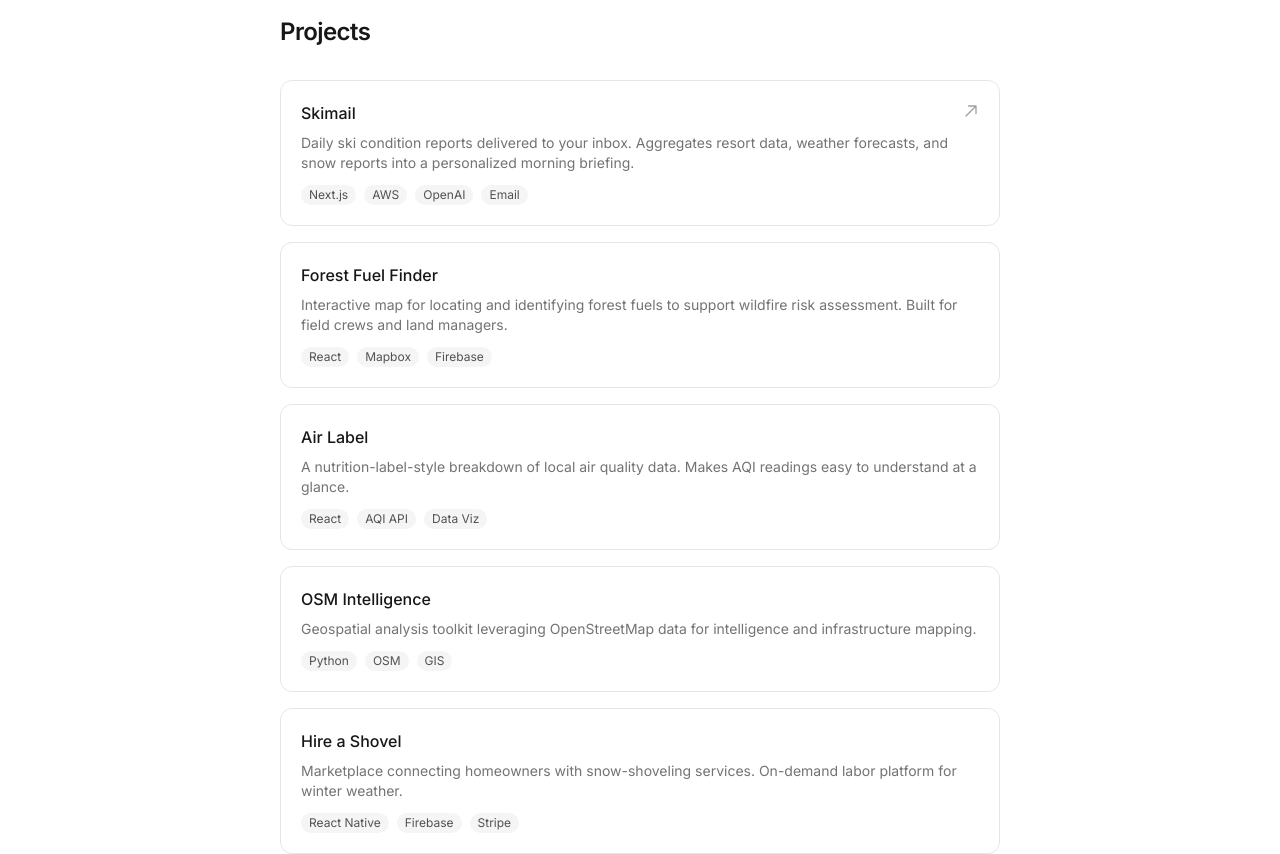
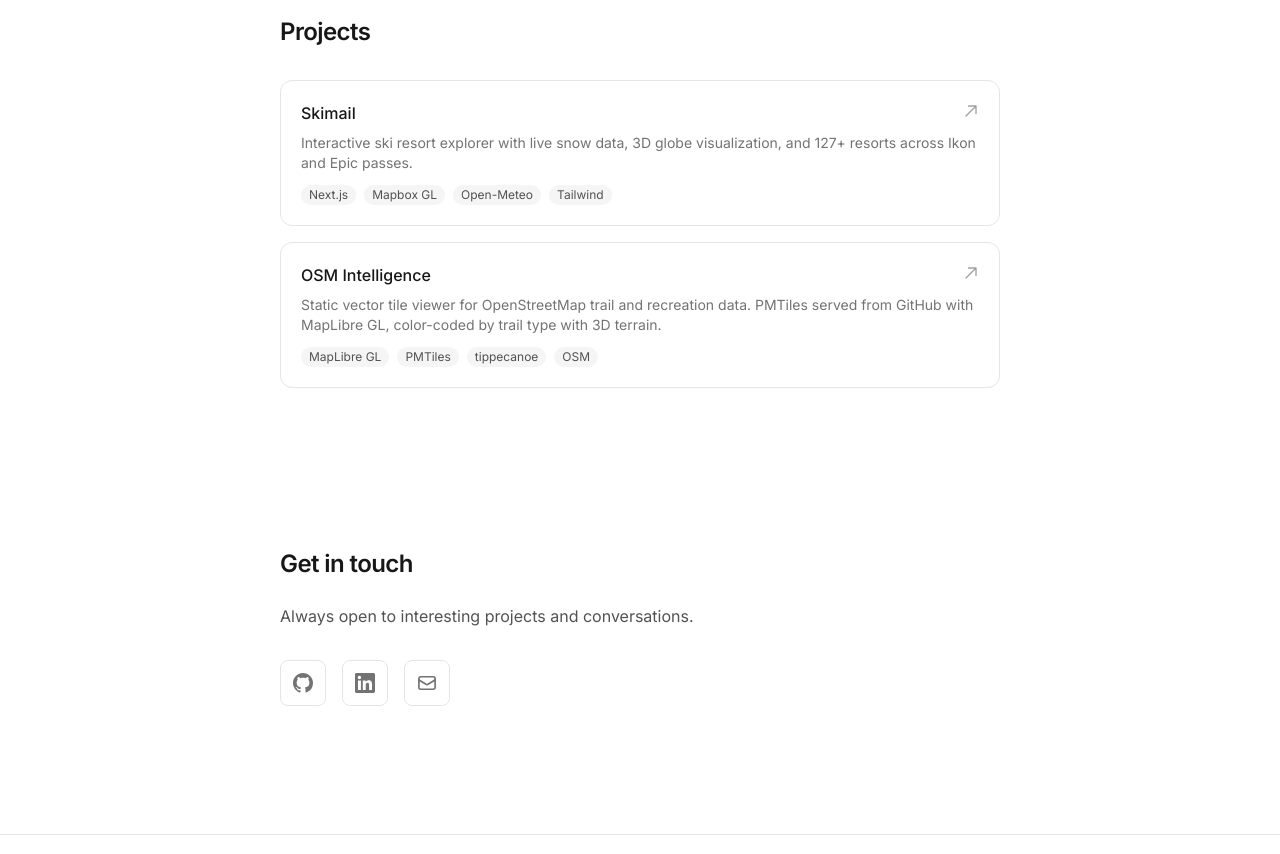
Before and after one commit to macgreene14/macgreene-site, a Next.js app: page / in a window 1280 px wide. Shown: the part 880-1734 px from the top of the page. Built offline with nearby package versions, Linux system fonts and the light colour scheme.

Commit message:
Update projects: Skimail + OSM Intelligence with live links, comment out others

```diff
--- a/src/app/page.tsx
+++ b/src/app/page.tsx
@@ -8,34 +8,35 @@
   {
     title: "Skimail",
     description:
-      "Daily ski condition reports delivered to your inbox. Aggregates resort data, weather forecasts, and snow reports into a personalized morning briefing.",
-    tags: ["Next.js", "AWS", "OpenAI", "Email"],
-    href: "https://skimail.co",
-  },
-  {
-    title: "Forest Fuel Finder",
-    description:
-      "Interactive map for locating and identifying forest fuels to support wildfire risk assessment. Built for field crews and land managers.",
-    tags: ["React", "Mapbox", "Firebase"],
-  },
-  {
-    title: "Air Label",
-    description:
-      "A nutrition-label-style breakdown of local air quality data. Makes AQI readings easy to understand at a glance.",
-    tags: ["React", "AQI API", "Data Viz"],
+      "Interactive ski resort explorer with live snow data, 3D globe visualization, and 127+ resorts across Ikon and Epic passes.",
+    tags: ["Next.js", "Mapbox GL", "Open-Meteo", "Tailwind"],
+    href: "https://macgreene14.github.io/skimail-mvp/",
   },
   {
     title: "OSM Intelligence",
     description:
-      "Geospatial analysis toolkit leveraging OpenStreetMap data for intelligence and infrastructure mapping.",
-    tags: ["Python", "OSM", "GIS"],
+      "Static vector tile viewer for OpenStreetMap trail and recreation data. PMTiles served from GitHub with MapLibre GL, color-coded by trail type with 3D terrain.",
+    tags: ["MapLibre GL", "PMTiles", "tippecanoe", "OSM"],
+    href: "https://macgreene14.github.io/osm-intelligence/",
   },
-  {
-    title: "Hire a Shovel",
-    description:
-      "Marketplace connecting homeowners with snow-shoveling services. On-demand labor platform for winter weather.",
-    tags: ["React Native", "Firebase", "Stripe"],
-  },
+  // {
+  //   title: "Forest Fuel Finder",
+  //   description:
+  //     "Interactive map for locating and identifying forest fuels to support wildfire risk assessment. Built for field crews and land managers.",
+  //   tags: ["React", "Mapbox", "Firebase"],
+  // },
+  // {
+  //   title: "Air Label",
+  //   description:
+  //     "A nutrition-label-style breakdown of local air quality data. Makes AQI readings easy to understand at a glance.",
+  //   tags: ["React", "AQI API", "Data Viz"],
+  // },
+  // {
+  //   title: "Hire a Shovel",
+  //   description:
+  //     "Marketplace connecting homeowners with snow-shoveling services. On-demand labor platform for winter weather.",
+  //   tags: ["React Native", "Firebase", "Stripe"],
+  // },
 ];
 
 const socials = [
```
